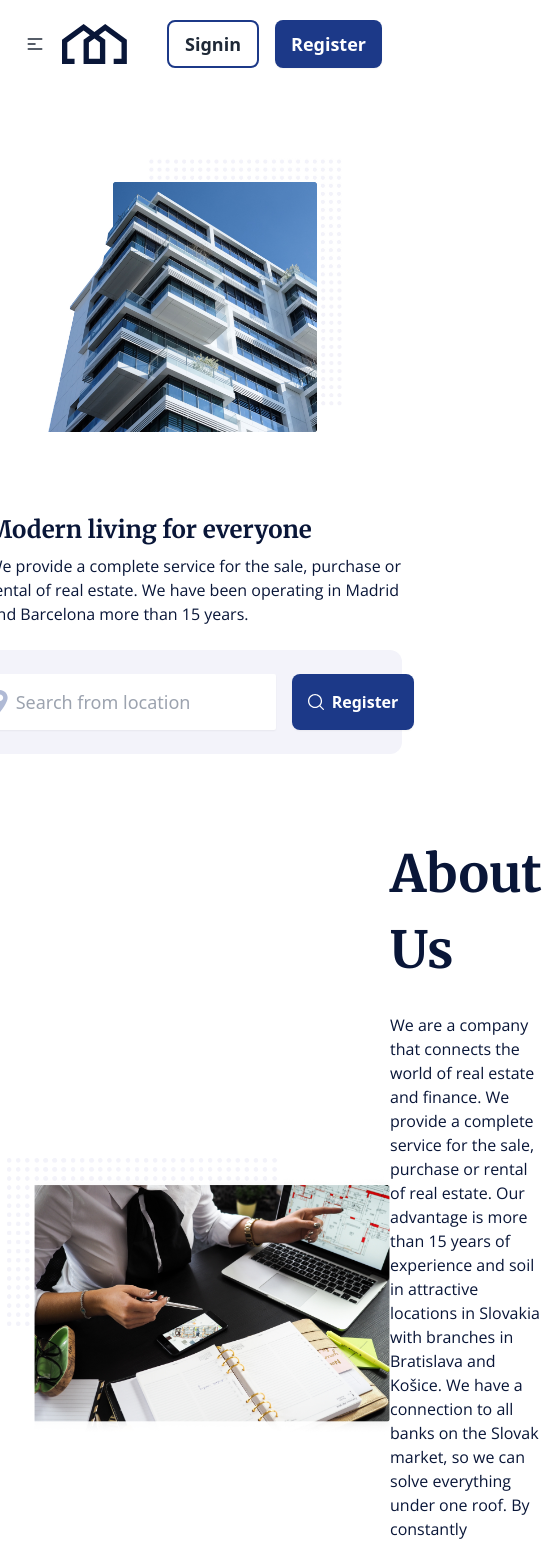
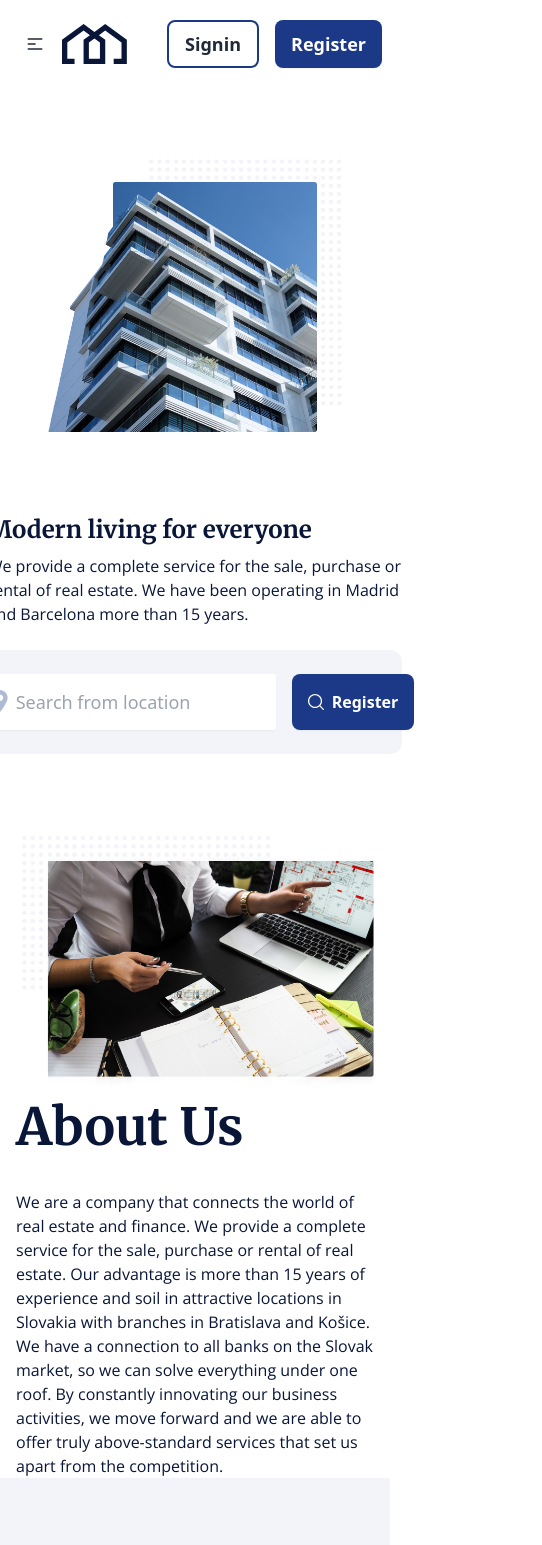
Before and after one commit to alamnahid/RentSwiftly---Renting-Made-Easy, a React (Vite) app: page / in a window 390 px wide. Shown: the top 1545 px of the page, 542 px wide, since content can reach past the window. Built offline with nearby package versions, Linux system fonts and the light colour scheme.

Commit message:
responsive about us section

```diff
--- a/src/Pages/Home/AboutUs/AboutUs.jsx
+++ b/src/Pages/Home/AboutUs/AboutUs.jsx
@@ -3,7 +3,7 @@ import AboutUsContent from "./AboutUsContent";
 
 const AboutUs = () => {
     return (
-        <div className="flex justify-evenly items-center">
+        <div className="flex px-4 lg:px-0 flex-col lg:flex-row justify-evenly items-center">
             <img src={aboutusimage} alt="" />
             <AboutUsContent/>
         </div>
```
